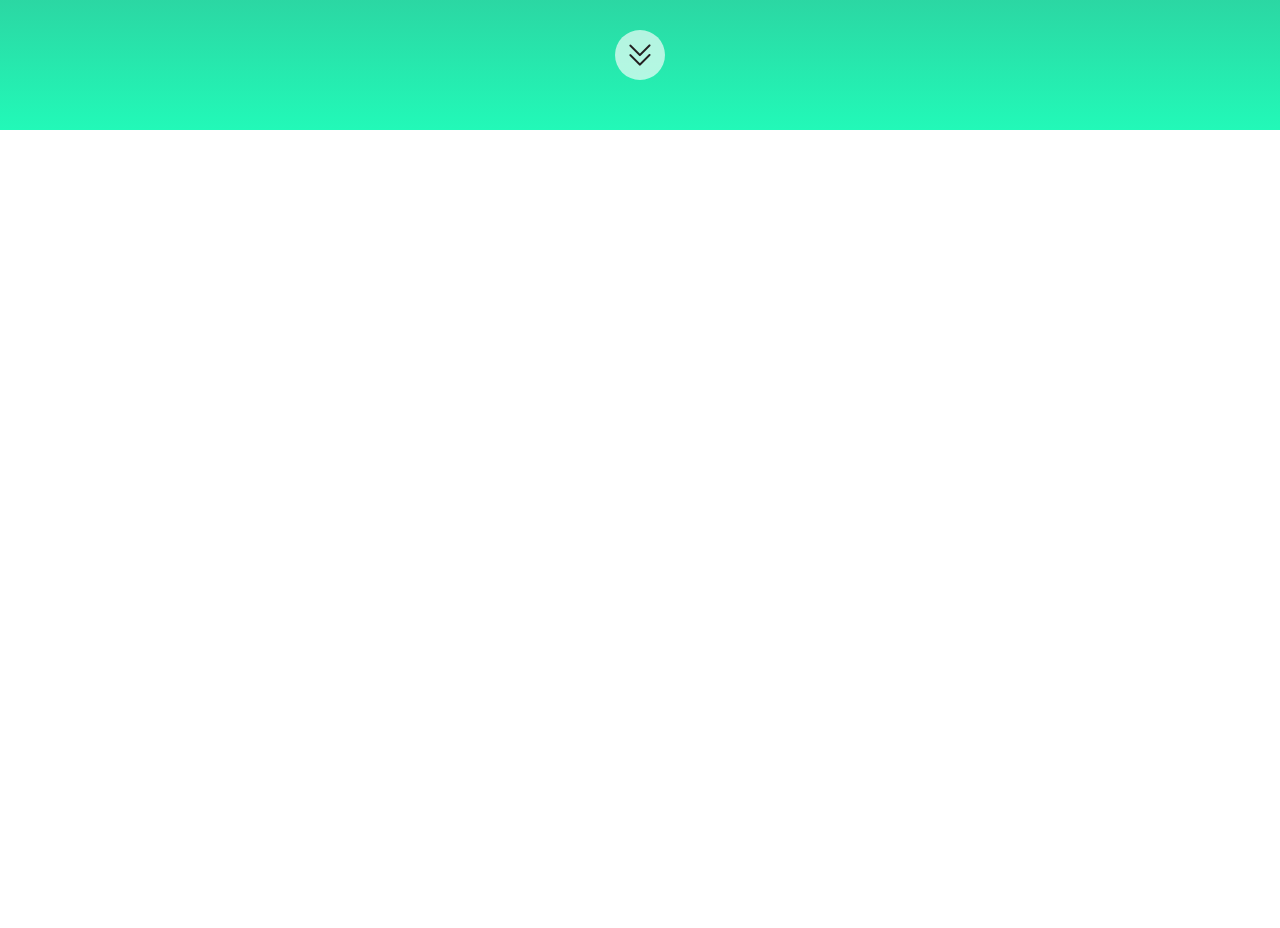
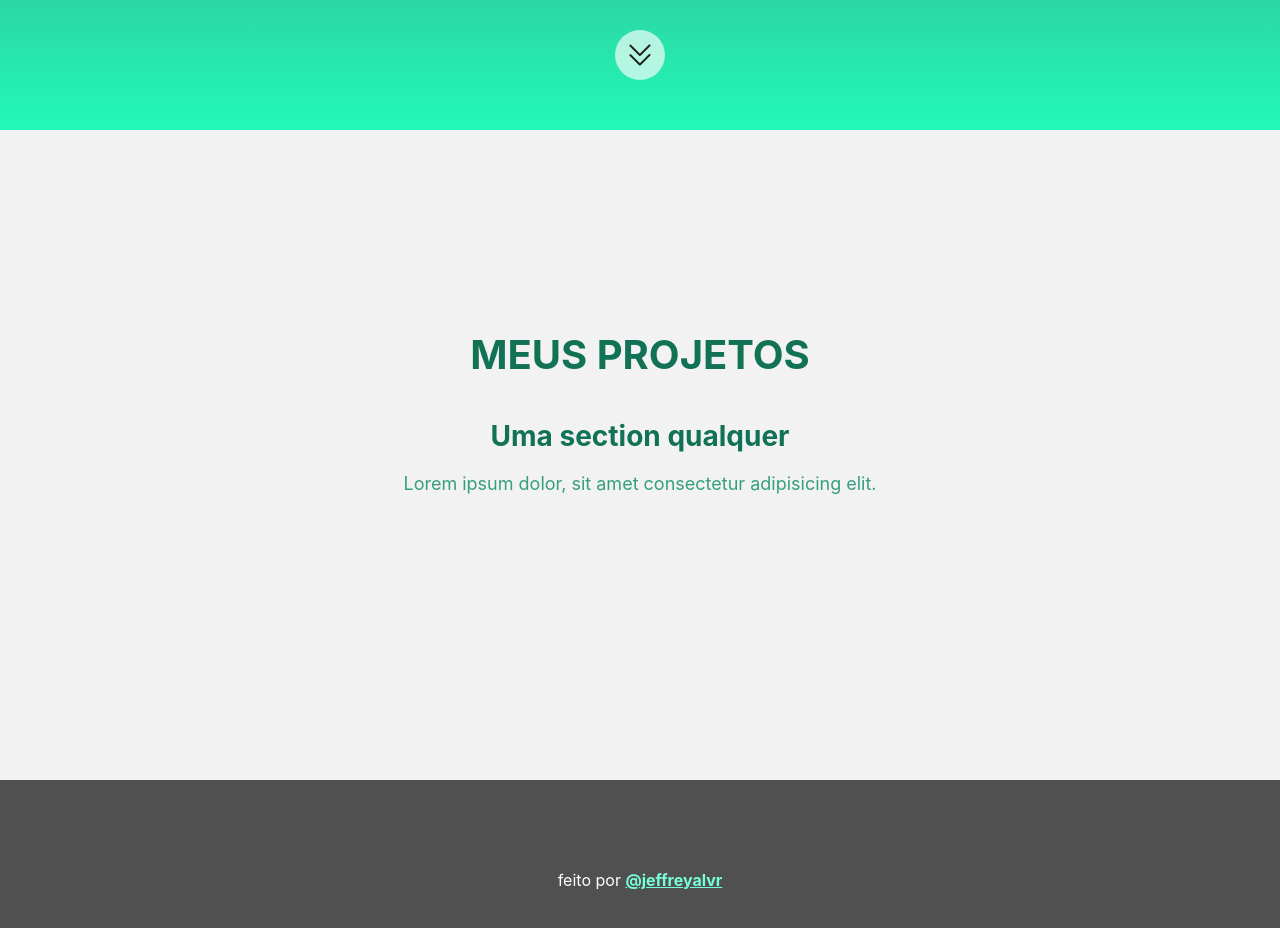
Before and after one commit to jeffreyalvr/meu-portfolio, a React (Vite) app: page / in a window 1280 px wide. Shown: the part 600-1528 px from the top of the page. Before the commit the page ends 800 px from the top, so only its background shows below. Built offline with nearby package versions, Linux system fonts and the light colour scheme.

Commit message:
Adiciona os elementos section e footer

```diff
--- /dev/null
+++ b/src/components/Footer/index.jsx
@@ -0,0 +1,13 @@
+import "./styles.css";
+
+const Footer = () => {
+  return (
+    <footer>
+      <div className="copyright">
+        feito por <a href="#">@jeffreyalvr</a>
+      </div>
+    </footer>
+  );
+};
+
+export default Footer;
--- /dev/null
+++ b/src/components/Footer/styles.css
@@ -0,0 +1,14 @@
+footer {
+  background-color: #505050;
+  padding: 30px;
+  display: flex;
+  flex-direction: column;
+  justify-content: center;
+  align-items: center;
+  height: 200px;
+  width: 100%;
+}
+
+footer .copyright {
+  color: #fff;
+}
--- /dev/null
+++ b/src/components/Section/index.jsx
@@ -0,0 +1,14 @@
+import "./styles.css";
+
+const Section = ({ children, title, description, variant }) => {
+  return (
+    <section className={variant}>
+      <h1>meus projetos</h1>
+      <h2>{title}</h2>
+      <span>{description}</span>
+      {children}
+    </section>
+  );
+};
+
+export default Section;
--- /dev/null
+++ b/src/components/Section/styles.css
@@ -0,0 +1,35 @@
+section {
+  height: 650px;
+  width: 100%;
+  padding: 200px 0 0 0;
+  display: flex;
+  flex-direction: column;
+  background-color: #f2f2f2;
+  align-items: center;
+}
+
+section .dark {
+  background-color: #1f1f1f;
+}
+
+section .light {
+  background-color: #f2f2f2;
+}
+
+section h1 {
+  color: #117255;
+  font-size: 40px;
+  margin: 0 0 40px 0;
+  text-transform: uppercase;
+}
+
+section h2 {
+  color: #117255;
+  font-size: 28px;
+  margin: 0 0 20px 0;
+}
+
+section span {
+  font-size: 18px;
+  color: #359f7f;
+}
--- a/src/pages/Home/index.jsx
+++ b/src/pages/Home/index.jsx
@@ -1,11 +1,19 @@
 import Nav from "../../components/Nav";
 import Hero from "../../components/Hero";
+import Section from "../../components/Section";
+import Footer from "../../components/Footer";
 
 const Home = () => {
   return (
     <div className="wrapper">
       <Nav />
       <Hero />
+      <Section
+        title="Uma section qualquer"
+        description="Lorem ipsum dolor, sit amet consectetur adipisicing elit."
+        variant="light"
+      />
+      <Footer />
     </div>
   );
 };
--- a/src/styles/global.css
+++ b/src/styles/global.css
@@ -7,3 +7,15 @@
   padding: 0;
   box-sizing: border-box;
 }
+
+a:link,
+a:visited,
+a:active,
+a:hover {
+  color: #76ffd6;
+  font-weight: bold;
+}
+
+a:hover {
+  text-decoration: underline;
+}
```
